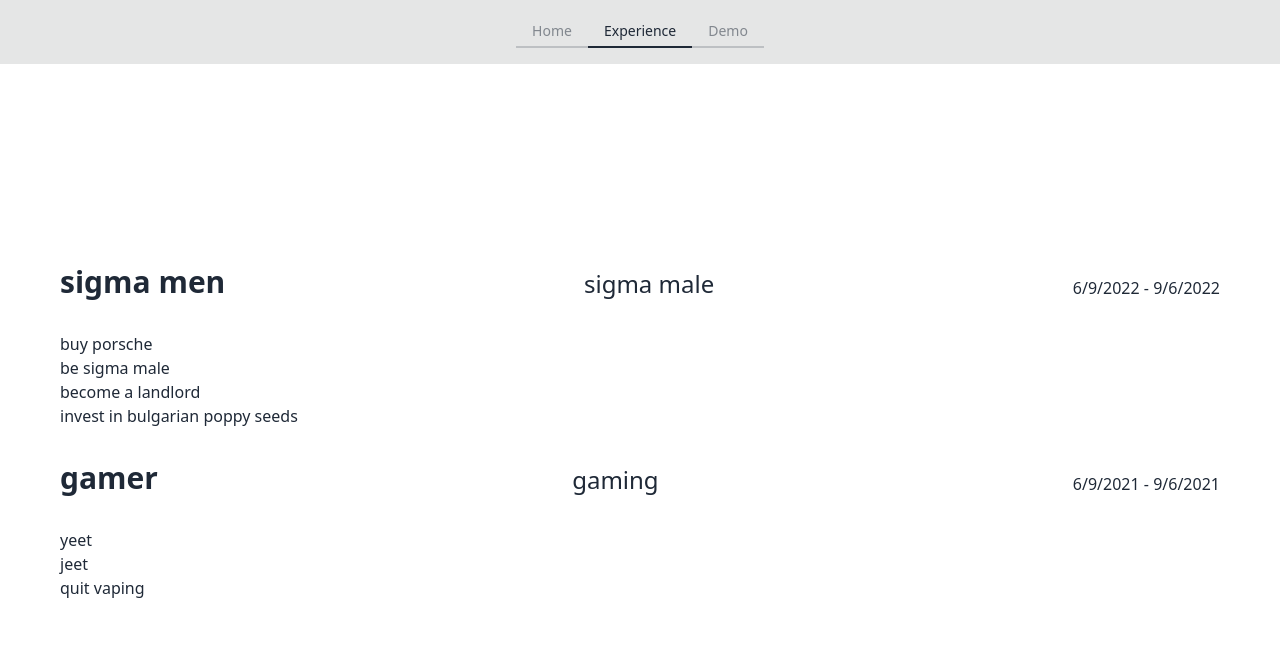
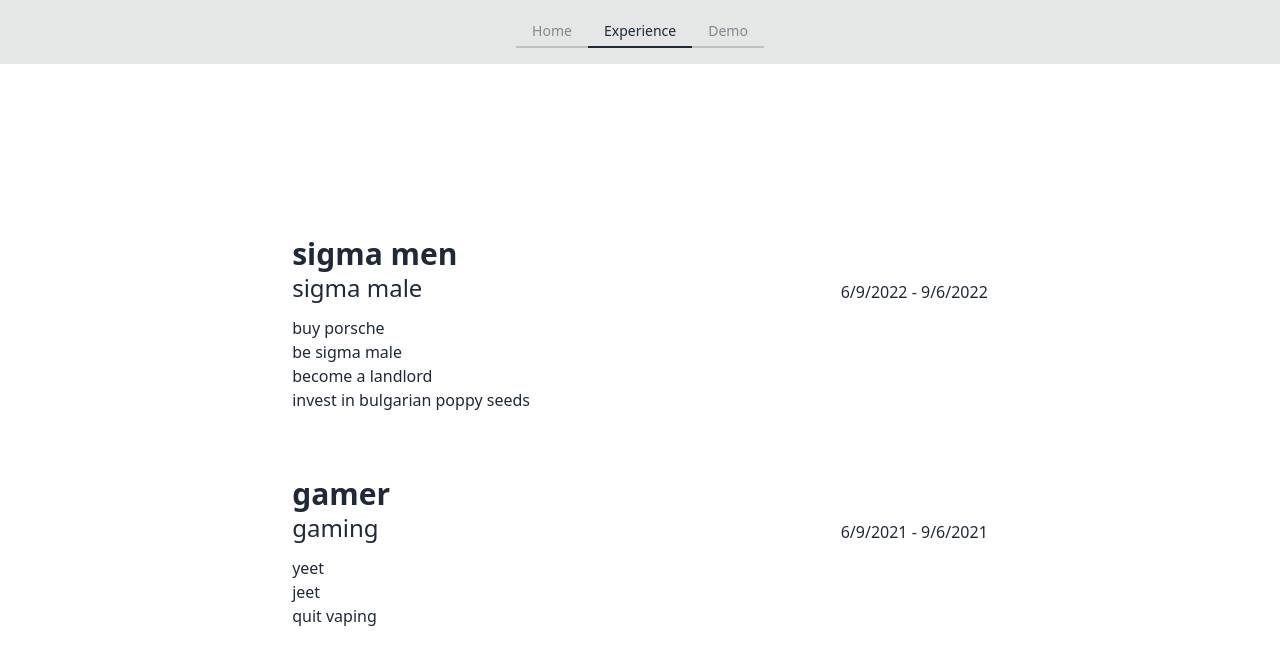
Before and after one commit to jackfrate/personal-site, a Next.js app: page / in a window 1280 px wide. Shown: the top 664 px of the page. Built offline with nearby package versions, Linux system fonts and the light colour scheme.

Commit message:
layout is sick now for experience

```diff
--- a/src/components/experience.tsx
+++ b/src/components/experience.tsx
@@ -4,7 +4,7 @@ export type JobItem = {
   endDate: string;
   jobTitle: string;
   jobPoints: string[];
-  // use index to sort by date, date objects might be yikse here
+  // use index to sort by date, date objects might be yikes here
   index: number;
 };
 
@@ -36,17 +36,17 @@ const Experience = () => {
   return (
     <div className="hero h-full w-screen grow bg-base-100">
       <div className="hero-content relative flex h-full w-full flex-col overflow-y-scroll lg:gap-16">
-        <div className="space-between relative flex w-full  flex-col gap-8 px-11">
+        <div className="space-between relative flex w-full flex-col gap-16 lg:max-w-[66%] lg:px-16">
           {jobItems.map((jobItem) => (
-            <>
-              <div className="flex min-w-full flex-row items-end justify-between">
-                <h1 className="text-3xl font-bold">{jobItem.companyName}</h1>
-                <p className="text-2xl">{jobItem.jobTitle}</p>
+            <div key={jobItem.index.toString()}>
+              <div className="mb-3 flex min-w-full flex-col justify-between lg:flex-row lg:items-end">
                 <div className="flex flex-col">
-                  <p>
-                    {jobItem.startDate} - {jobItem.endDate}
-                  </p>
+                  <h1 className="text-3xl font-bold">{jobItem.companyName}</h1>
+                  <p className="text-2xl">{jobItem.jobTitle}</p>
                 </div>
+                <p>
+                  {jobItem.startDate} - {jobItem.endDate}
+                </p>
               </div>
               <ul className="flex flex-col">
                 {jobItem.jobPoints.map((point) => (
@@ -55,7 +55,7 @@ const Experience = () => {
                   </li>
                 ))}
               </ul>
-            </>
+            </div>
           ))}
         </div>
       </div>
```
